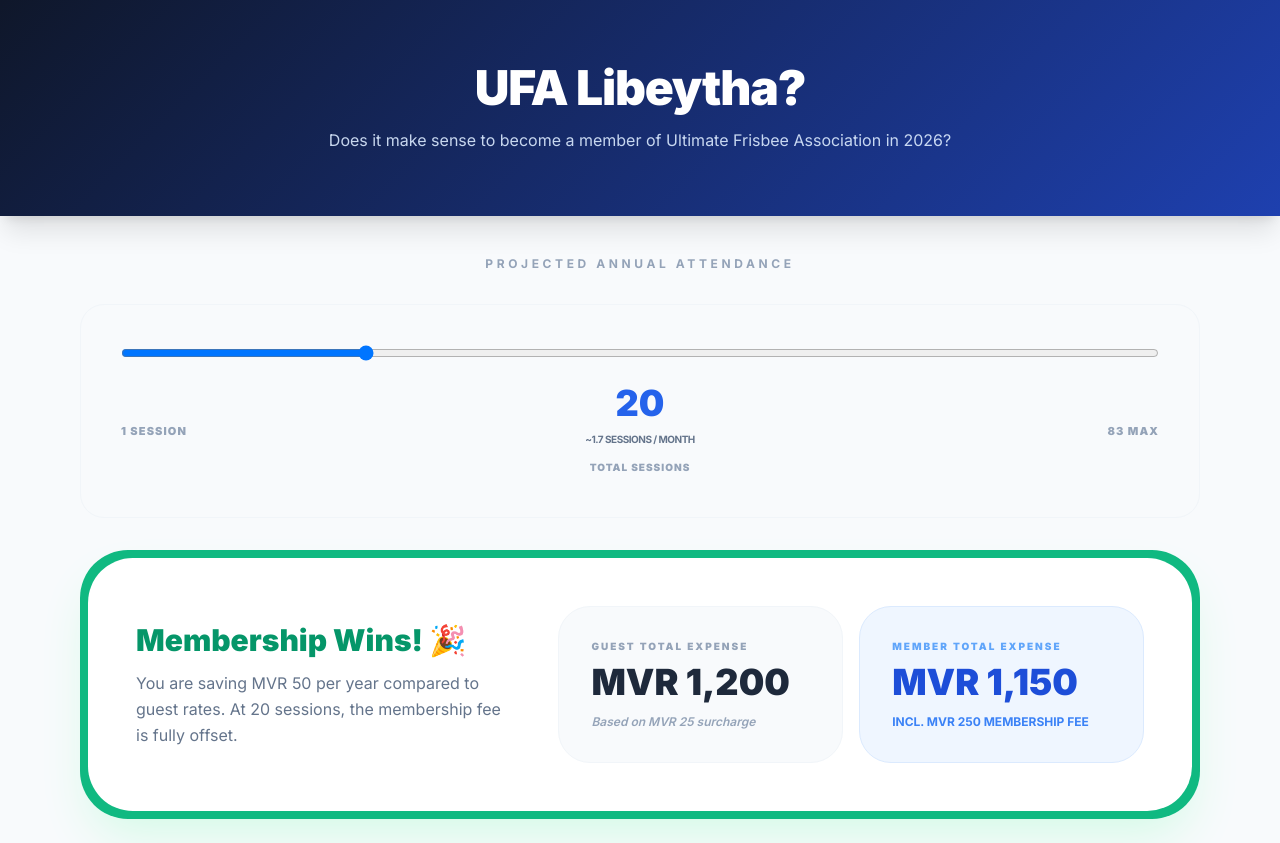
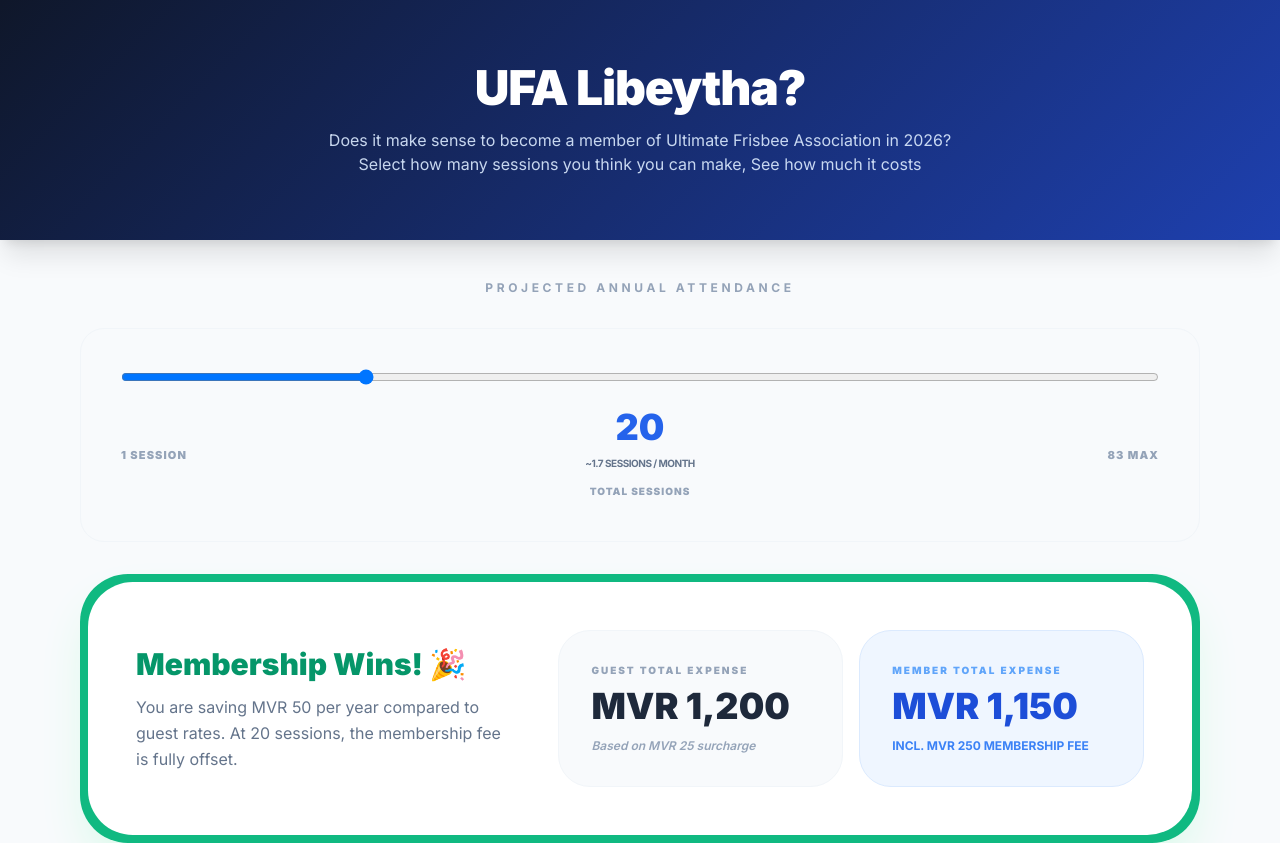
Before and after one commit to ammmsl/UFAlibeytha, a plain HTML site: page index.html in a window 1280 px wide. Shown: the top 843 px of the page. Drawn offline with nearby package versions, Linux system fonts and the light colour scheme.

Commit message:
Change title and update header description
Updated title and header text for clarity.

```diff
--- a/index.html
+++ b/index.html
@@ -3,7 +3,7 @@
 <head>
     <meta charset="UTF-8">
     <meta name="viewport" content="width=device-width, initial-scale=1.0">
-    <title>UFAM | 2026 Strategy & Analytics</title>
+    <title>UFA | 2026 Strategy & Analytics</title>
     <script src="https://cdn.tailwindcss.com"></script>
     <script src="https://cdn.jsdelivr.net/npm/chart.js"></script>
     <link href="https://fonts.googleapis.com/css2?family=Inter:wght@400;600;700;900&display=swap" rel="stylesheet">
@@ -24,7 +24,7 @@
 
     <header class="gradient-header text-white py-16 px-6 text-center shadow-xl mb-10">
         <h1 class="text-4xl md:text-5xl font-black mb-4 tracking-tight">UFA Libeytha?</h1>
-        <p class="text-blue-100 opacity-90 max-w-2xl mx-auto font-medium">Does it make sense to become a member of Ultimate Frisbee Association in 2026?</p>
+        <p class="text-blue-100 opacity-90 max-w-2xl mx-auto font-medium">Does it make sense to become a member of Ultimate Frisbee Association in 2026? Select how many sessions you think you can make, See how much it costs</p>
     </header>
 
     <main class="max-w-6xl mx-auto px-4 space-y-8">
```
